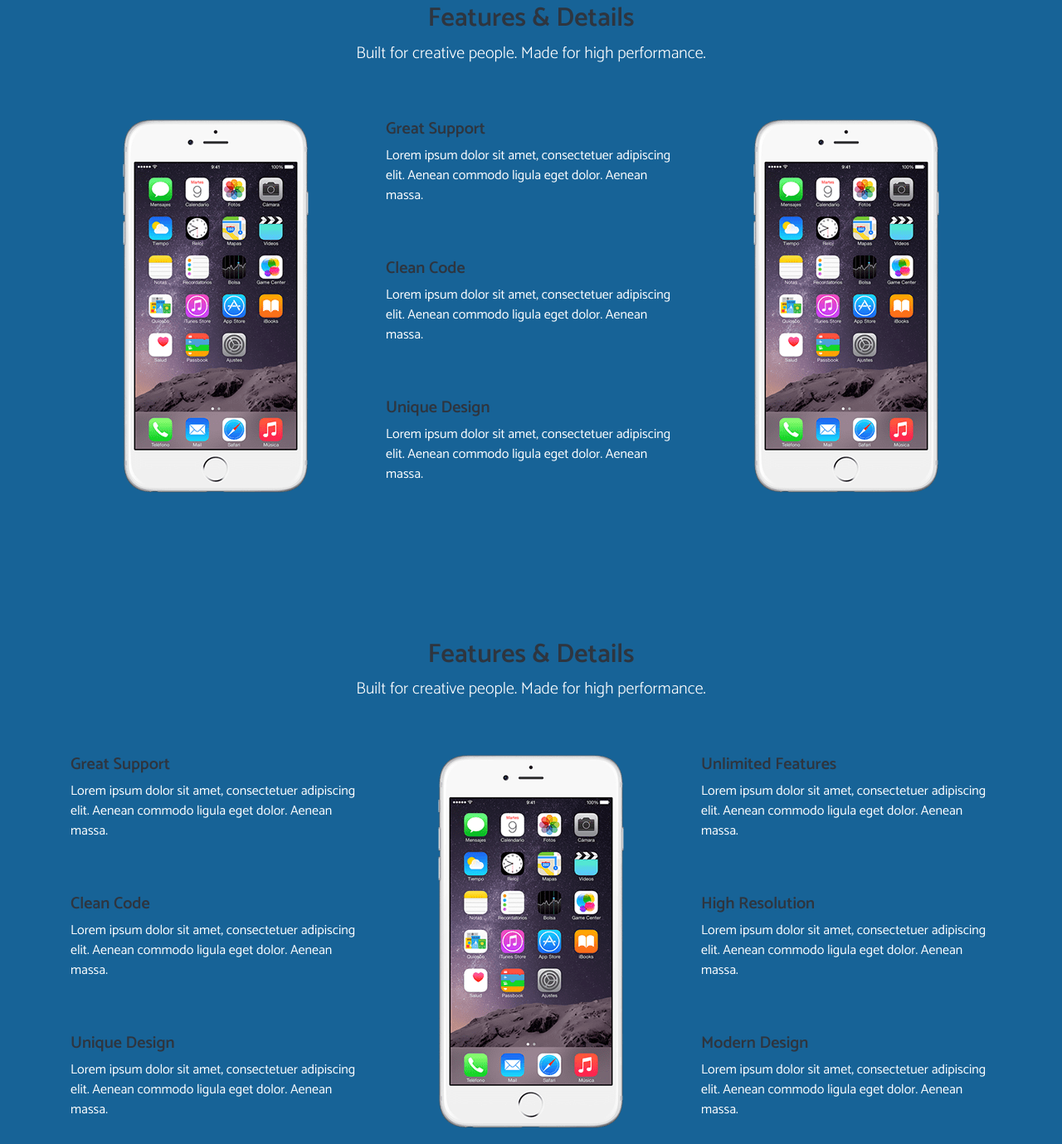
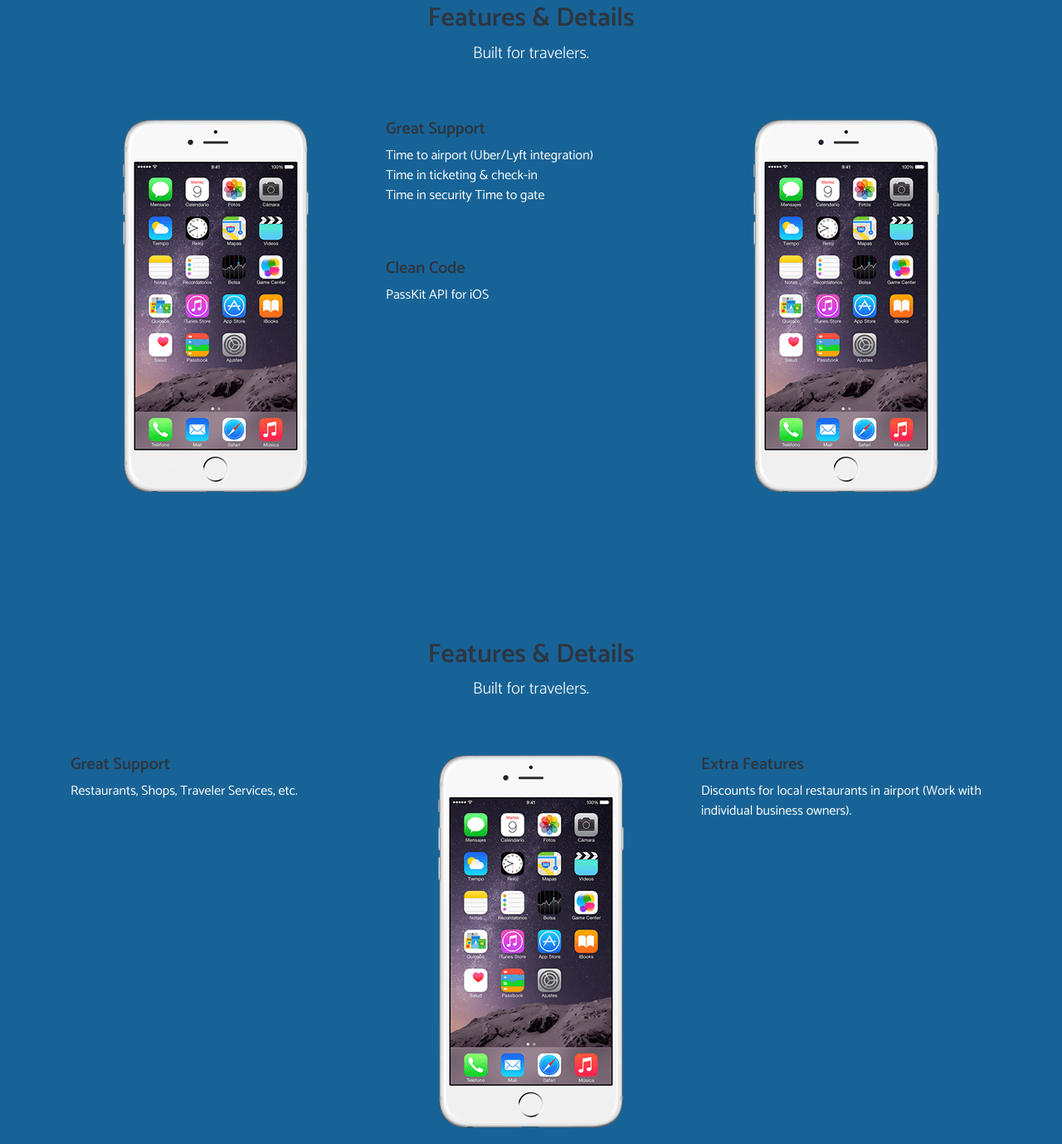
Before and after one commit to alexandrakl/nonstop, a plain HTML site: page index.html in a window 1280 px wide. Shown: the part 1407-2786 px from the top of the page at 83% size. Drawn offline with nearby package versions, Linux system fonts and the light colour scheme.

```diff
--- a/index.html
+++ b/index.html
@@ -133,7 +133,7 @@
                     <div class="col-md-6 offset-md-3 col-sm-8 offset-sm-2 col-xs-12 text-center wow fadeIn">
                         <h2 class="text-orange">Features & Details</h2>
                         <p class="lead">
-                            Built for creative people. Made for high performance.
+                            Built for travelers.
                         </p>
                     </div>
                 </div>
@@ -143,11 +143,12 @@
                     </div>
                     <div class="col-sm-4 wow fadeIn">
                         <h5 class="text-orange">Great Support</h5>
-                        <p>Lorem ipsum dolor sit amet, consectetuer adipiscing elit. Aenean commodo ligula eget dolor. Aenean massa.</p>
+                        <p>Time to airport (Uber/Lyft integration) <br />
+                        Time in ticketing & check-in <br />
+                        Time in security Time to gate</p>
                         <h5 class="text-orange pt-5">Clean Code</h5>
-                        <p>Lorem ipsum dolor sit amet, consectetuer adipiscing elit. Aenean commodo ligula eget dolor. Aenean massa.</p>
-                        <h5 class="text-orange pt-5">Unique Design</h5>
-                        <p>Lorem ipsum dolor sit amet, consectetuer adipiscing elit. Aenean commodo ligula eget dolor. Aenean massa.</p>
+                        <p>PassKit API for iOS</p>
+
                     </div>
                     <div class="col-sm-4 wow fadeIn">
                         <img class="img-fluid mx-auto d-block pb-3" src="img/shot-3.png" alt="Gallery">
@@ -165,29 +166,23 @@
                     <div class="col-md-6 offset-md-3 col-sm-8 offset-sm-2 col-xs-12 text-center wow fadeIn">
                         <h2 class="text-orange">Features & Details</h2>
                         <p class="lead">
-                            Built for creative people. Made for high performance.
+                            Built for travelers.
                         </p>
                     </div>
                 </div>
                 <div class="row d-md-flex mt-5">
                     <div class="col-sm-4 wow fadeIn">
                         <h5 class="text-orange">Great Support</h5>
-                        <p>Lorem ipsum dolor sit amet, consectetuer adipiscing elit. Aenean commodo ligula eget dolor. Aenean massa.</p>
-                        <h5 class="text-orange pt-5">Clean Code</h5>
-                        <p>Lorem ipsum dolor sit amet, consectetuer adipiscing elit. Aenean commodo ligula eget dolor. Aenean massa.</p>
-                        <h5 class="text-orange pt-5">Unique Design</h5>
-                        <p>Lorem ipsum dolor sit amet, consectetuer adipiscing elit. Aenean commodo ligula eget dolor. Aenean massa.</p>
+                        <p>Restaurants, Shops, Traveler Services, etc.</p>
+
                     </div>
                     <div class="col-sm-4 wow fadeIn">
                         <img class="img-fluid mx-auto d-block pb-3" src="img/shot-3.png" alt="Gallery">
                     </div>
                     <div class="col-sm-4 wow fadeIn">
-                        <h5 class="text-orange">Unlimited Features</h5>
-                        <p>Lorem ipsum dolor sit amet, consectetuer adipiscing elit. Aenean commodo ligula eget dolor. Aenean massa.</p>
-                        <h5 class="text-orange pt-5">High Resolution</h5>
-                        <p>Lorem ipsum dolor sit amet, consectetuer adipiscing elit. Aenean commodo ligula eget dolor. Aenean massa.</p>
-                        <h5 class="text-orange pt-5">Modern Design</h5>
-                        <p>Lorem ipsum dolor sit amet, consectetuer adipiscing elit. Aenean commodo ligula eget dolor. Aenean massa.</p>
+                        <h5 class="text-orange">Extra Features</h5>
+                        <p>Discounts for local restaurants in airport (Work with individual business owners).</p>
+
                     </div>
                 </div>
             </div>
```
Also changed, not shown: css/bootstrap.min.css.
